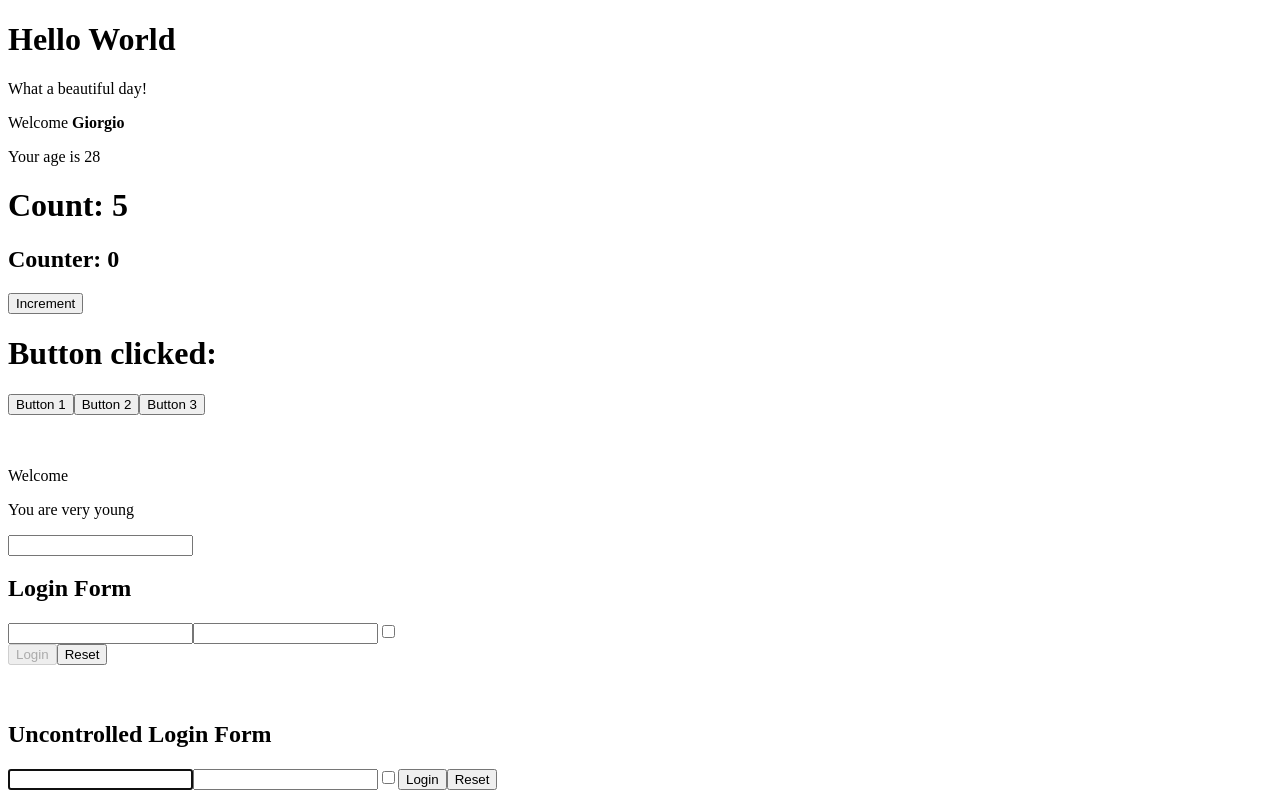
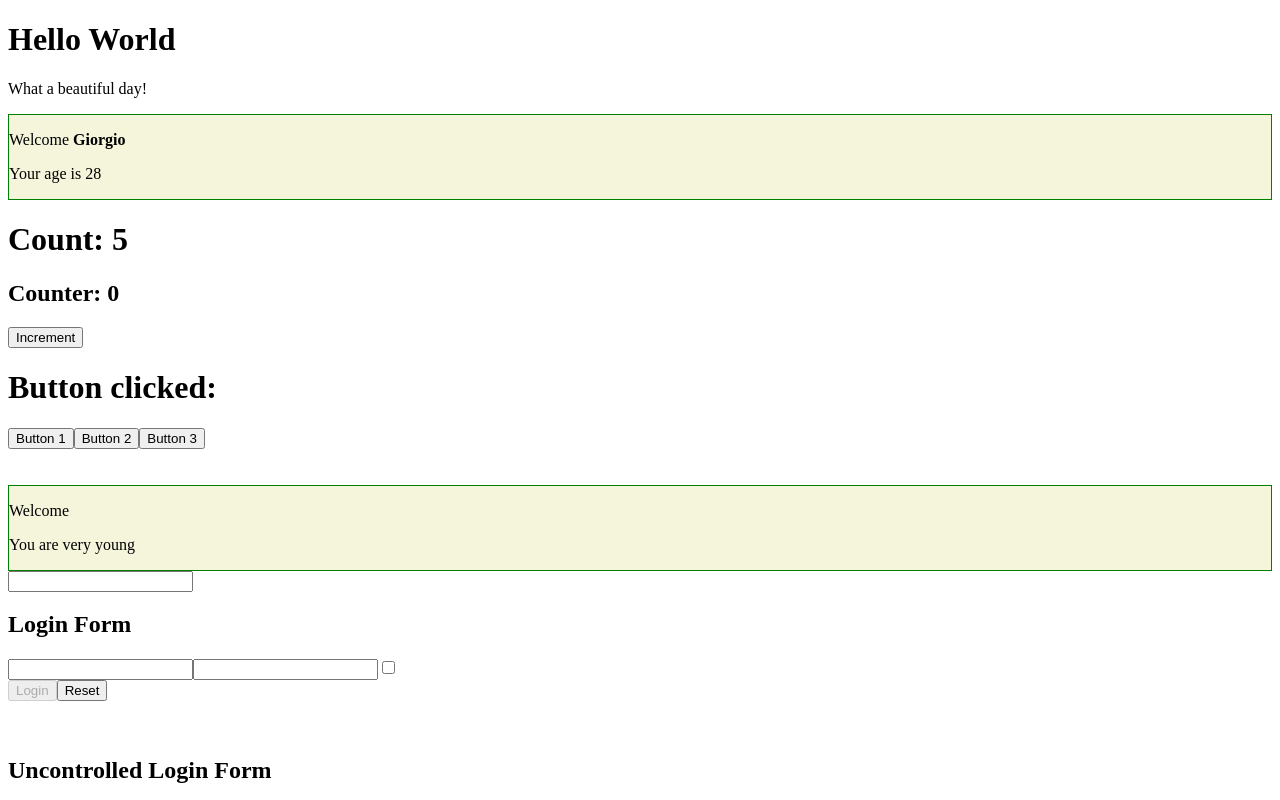
Before and after one commit to GAutuori94/react-exercises, a React (Create React App) app: page / in a window 1280 px wide. Shown: the top 800 px of the page. Built offline with nearby package versions, Linux system fonts and the light colour scheme.

Commit message:
added index.css; added inline-style to Welcome component

```diff
--- a/src/hello.js
+++ b/src/hello.js
@@ -18,8 +18,14 @@ export class Message extends React.Component {
 
 export class Welcome extends React.Component {
   render() {
+
+    const WelcomeStyle = {
+      backgroundColor: "beige",
+      border: "1px solid green"
+    }
+
     return (
-      <div>
+      <div style={WelcomeStyle}>
         <p> Welcome {this.props.name} </p>
         {<Age age={this.props.age}/>}
       </div>
--- a/src/index.js
+++ b/src/index.js
@@ -1,6 +1,7 @@
 import React from 'react';
 import ReactDOM  from 'react-dom/client';
 import App from './App';
+import './index.css';
 
 const root = ReactDOM.createRoot(document.querySelector('#root'));
 
```
Also changed, not shown: src/index.css (added).
